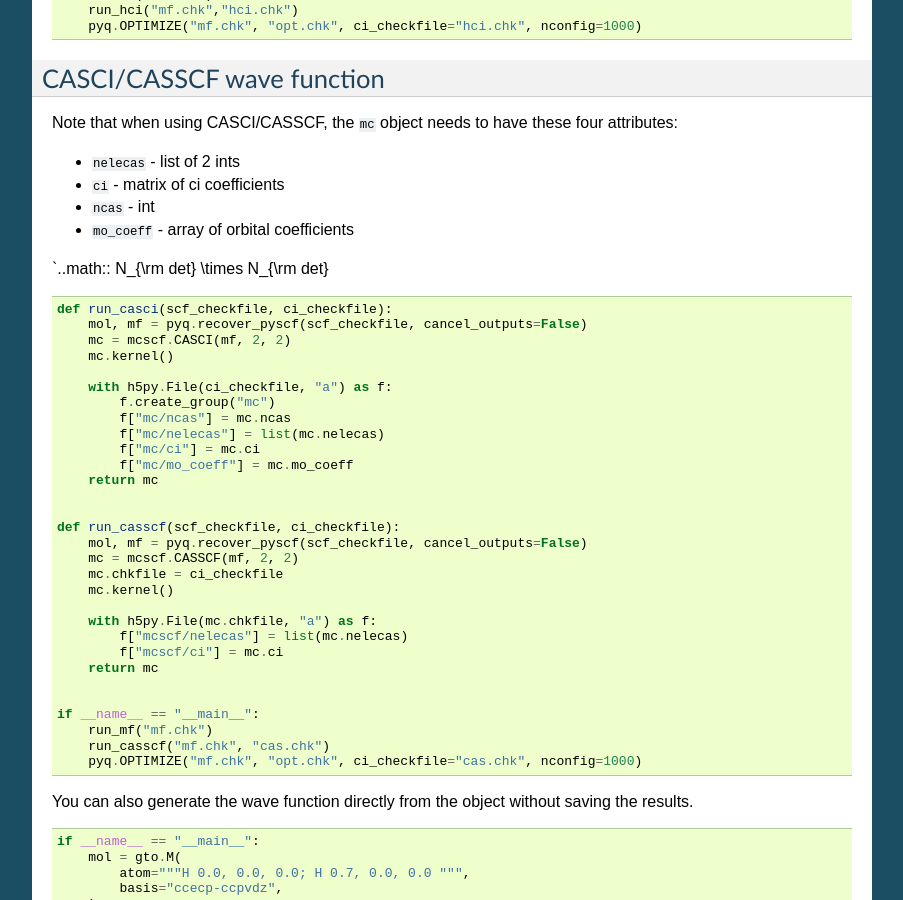
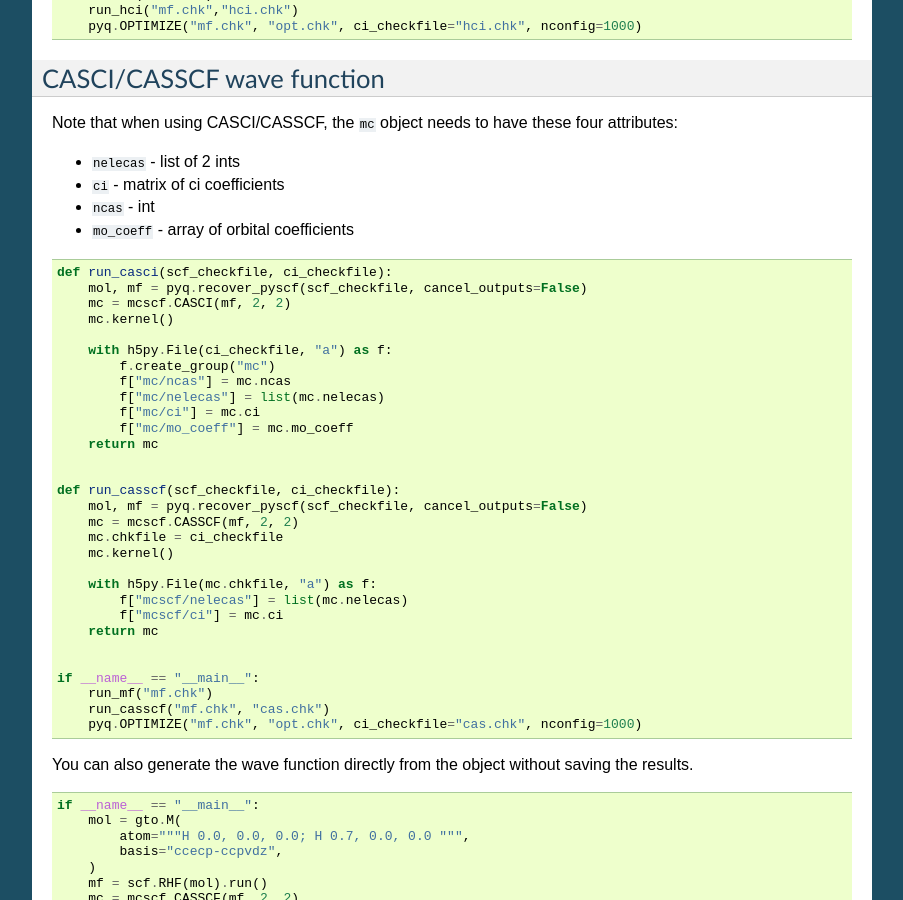
Before and after one commit to WagnerGroup/pyqmc, a Sphinx documentation site: the page built from doc/source/snippets.md, in a window 1280 px wide and 900 px high, scrolled down 1802 px. Shown: the whole window, without its empty margins (198-1101 px from the left). Built offline with Sphinx 7.4.7, drawn with Linux system fonts in a browser that asks for light colours.

Commit message:
remove stray line

````diff
--- a/doc/source/snippets.md
+++ b/doc/source/snippets.md
@@ -121,7 +121,6 @@ Note that when using CASCI/CASSCF, the `mc` object needs to have these four attr
   - `ncas` - int
   - `mo_coeff` - array of orbital coefficients
 
-`..math:: N_{\rm det} \times N_{\rm det}
 
 ```
 def run_casci(scf_checkfile, ci_checkfile):
````
